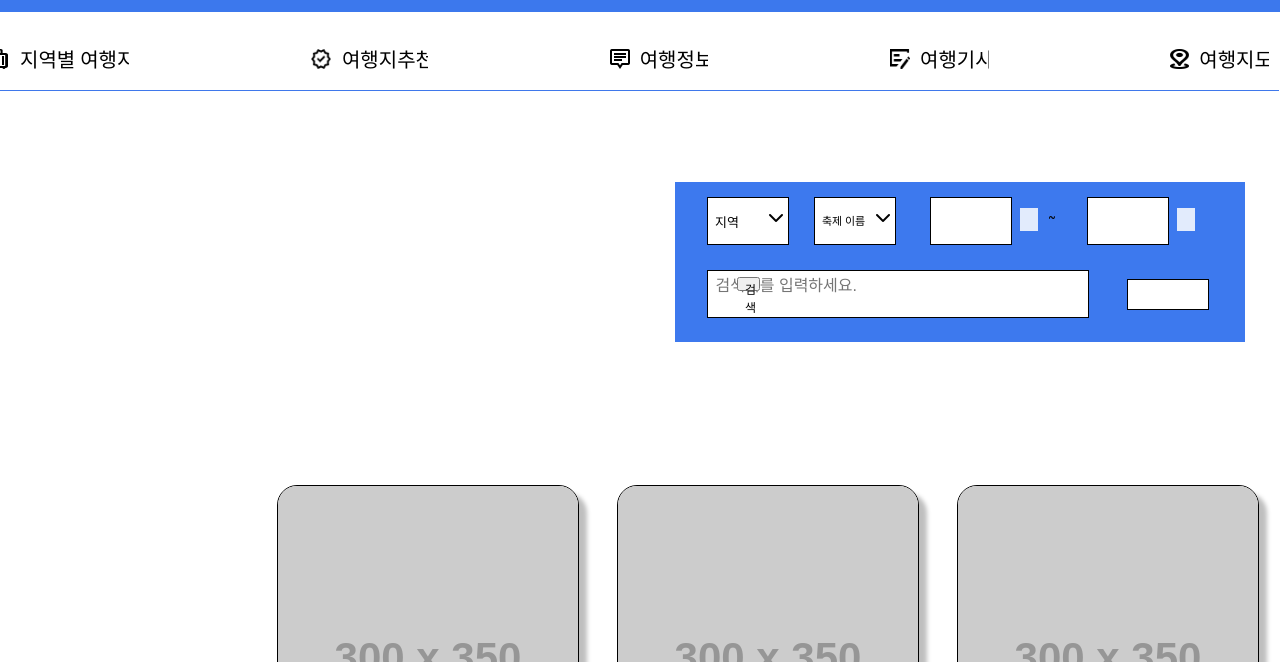
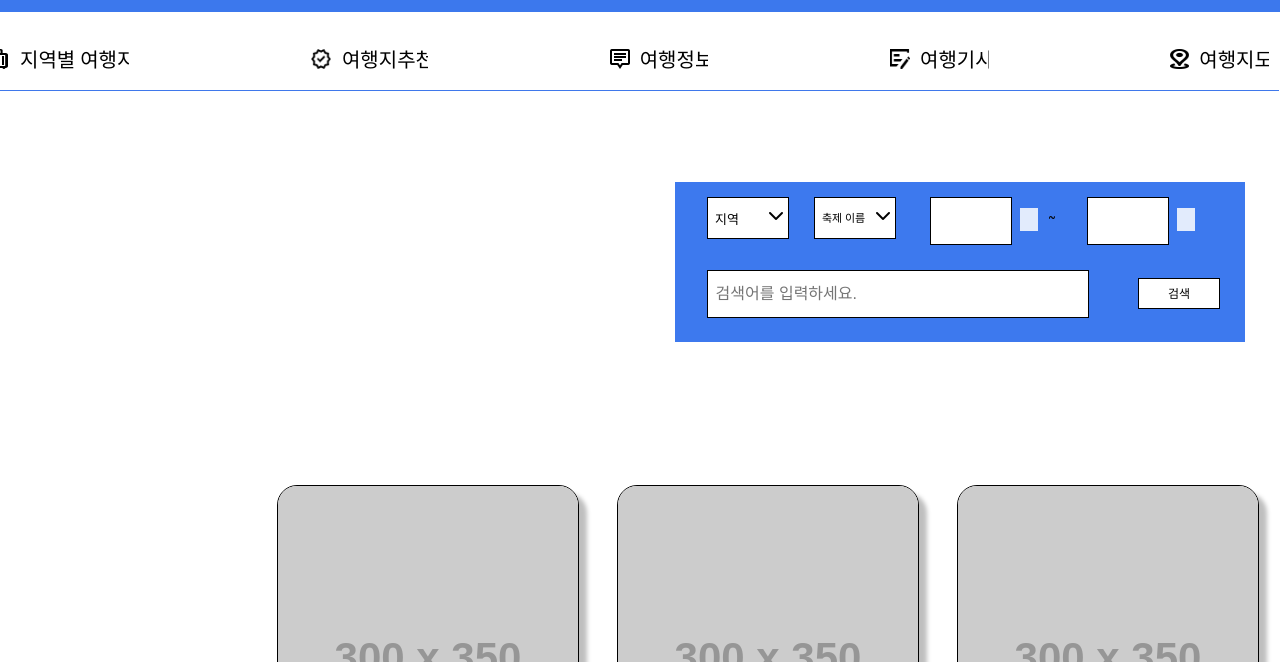
Before and after one commit to minseong-bc/fusionProject, a plain HTML site: page festival.html in a window 1280 px wide. Shown: the part 138-800 px from the top of the page. Drawn offline with nearby package versions, Linux system fonts and the light colour scheme; placeholder pictures from the web are drawn by us; a web font is replaced by a local one.

Commit message:
Add files via upload

```diff
--- a/festival.html
+++ b/festival.html
@@ -135,14 +135,19 @@
         <div style="width: 8px; height: 17.14px; left: 118px; top: 12.57px; position: absolute; color: black; font-size: 12px; font-family: Inter; font-weight: 400; word-wrap: break-word">~</div>
       </div>
       <form class="festival-search-box" action="" method="get">
-        <input class="search-txt" type="text" name="" placeholder="검색어를 입력하세요.">
-        <button class="festival-search-btnbox" type="submit">
-          검색
-        </button>
-    </form>
-      <div style="width: 80px; height: 28.57px; left: 452px; top: 97.14px; position: absolute">
+        <div class="festival-search-boxwrapper">
+        <input class="festival-search-txt" type="text" name="" placeholder="검색어를 입력하세요.">
+        </div>
+        <div class="festival-search-btnwrapper">
 
-        <div style="width: 80px; height: 28.57px; left: 0px; top: 0px; position: absolute; background: white; border: 1px black solid"></div>
+          <div class="festival-search-btnwrapper" style="width: 80px; height: 28.57px; left: 0px; top: 0px; position: absolute; background: white; border: 1px black solid">
+            <button class="festival-search-btnbox" type="submit">
+              검색
+            </button>
+          </div>
+
+      </form>
+
         <div class="festival-filterbox-searchbox"></div>
       </div>
 
--- a/style.css
+++ b/style.css
@@ -59,6 +59,7 @@
     line-height: 30px;
     width: 100%;
     padding-left: 2%;
+    vertical-align: center;
 }
 .search-btn{
     color: #3C78ED;
@@ -310,14 +311,14 @@
 }
 .festival-filterbox-regionbox{
     width: 80px;
-    height: 45.71px;
+    height: 40px;
     left: 32px;
     top: 14.86px;
     position: absolute;
 }
 .festival-filterbox-regionboxstyle{
     width: 80px;
-    height: 45.71px;
+    height: 40px;
     left: 0px;
     top: 0px;
     position: absolute;
@@ -327,7 +328,7 @@
 .festival-filterbox-region{
     width: 27px;
     left: 8px;
-    top: 14.86px;
+    top: 12px;
     position: absolute;
     font-size: 13px;
     font-family: Karantina;
@@ -338,19 +339,20 @@
     width: 10px;
     height: 10px;
     left: 61px;
-    top: 12px;
-    position: absolute;
+    top: 10px;
+    position: absolute;
+    cursor: pointer;
 }
 .festival-filterbox-festivalnamebox{
     width: 80px;
-    height: 45.71px;
+    height: 40px;
     left: 139px;
     top: 14.86px;
     position: absolute;
 }
 .festival-filterbox-festivalnameboxstyle{
     width: 80px;
-    height: 45.71px;
+    height: 40px;
     left: 0px;
     top: 0px;
     position: absolute;
@@ -361,7 +363,7 @@
     width: 48px;
     height: 17.14px;
     left: 8px;
-    top: 14.86px;
+    top: 12px;
     position: absolute;
     font-size: 11px;
     font-family: Karantina;
@@ -377,13 +379,32 @@
   background: white;
   border: 1px black solid;
 }
+.festival-search-txt{
+    border: none;
+    background: none;
+    outline: none;
+    padding: 0px;
+    color: #797979;
+    font-size: 16px;
+    line-height: 30px;
+    width: 100%;
+    padding-left: 2%;
+    padding-top: 2%;
+    vertical-align: center;
+}
+.festival-search-btnwrapper{
+  width: 80px;
+  height: 28.57px;
+  left: 430px;
+  top: 7px;
+  position: absolute;
+}
 .festival-search-btnbox{
-    width: 23px;
-    height: 14.29px;
-    left: 29px;
-    top: 5.71px;
-    position: absolute;
-    color: black;
+    width: 80px;
+    height: 28.57px;
+    position: absolute;
+    border: 1px;
+    background-color: #FFFFFF;
     font-size: 12px;
     font-family: Karantina;
     font-weight: 400;
```
Lines whose indentation alone changed are shown as unchanged.
